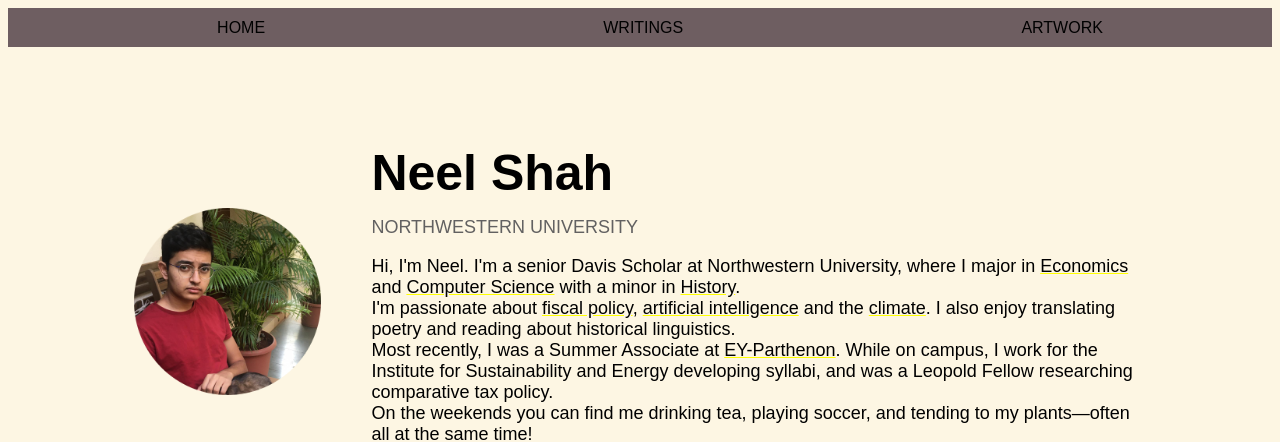
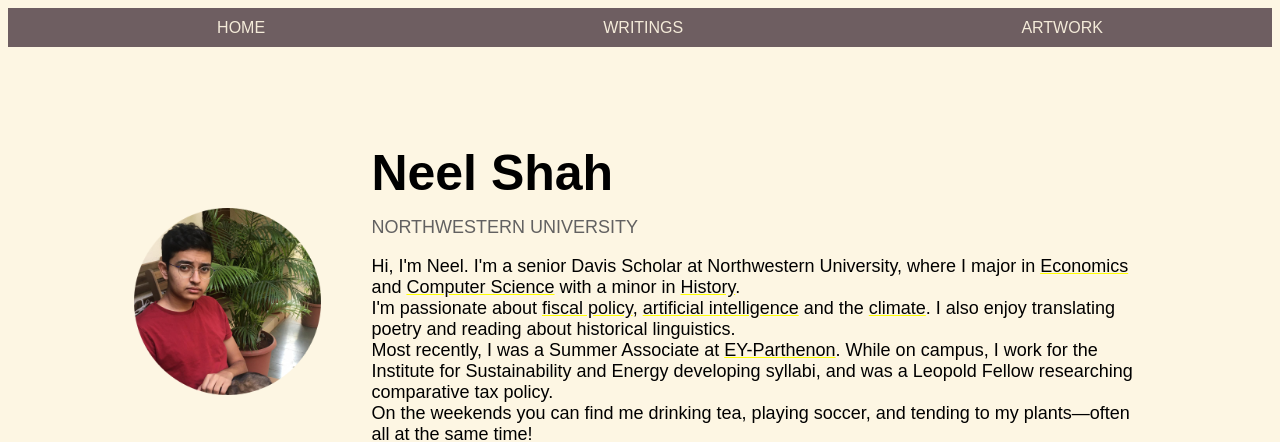
Before and after one commit to neelushah02/hci-p6, a plain HTML site: page index.html in a window 1280 px wide. Shown: the top 442 px of the page. Drawn offline with Linux system fonts and the light colour scheme; a web font is replaced by a local one.

Commit message:
contrast change

```diff
--- a/styles.css
+++ b/styles.css
@@ -18,7 +18,7 @@ body {
     color: white;
 }
 
-.menu-links:visited {
+.menu-links{
     text-decoration: none;
     color:#F4EBD9;
 }
```
